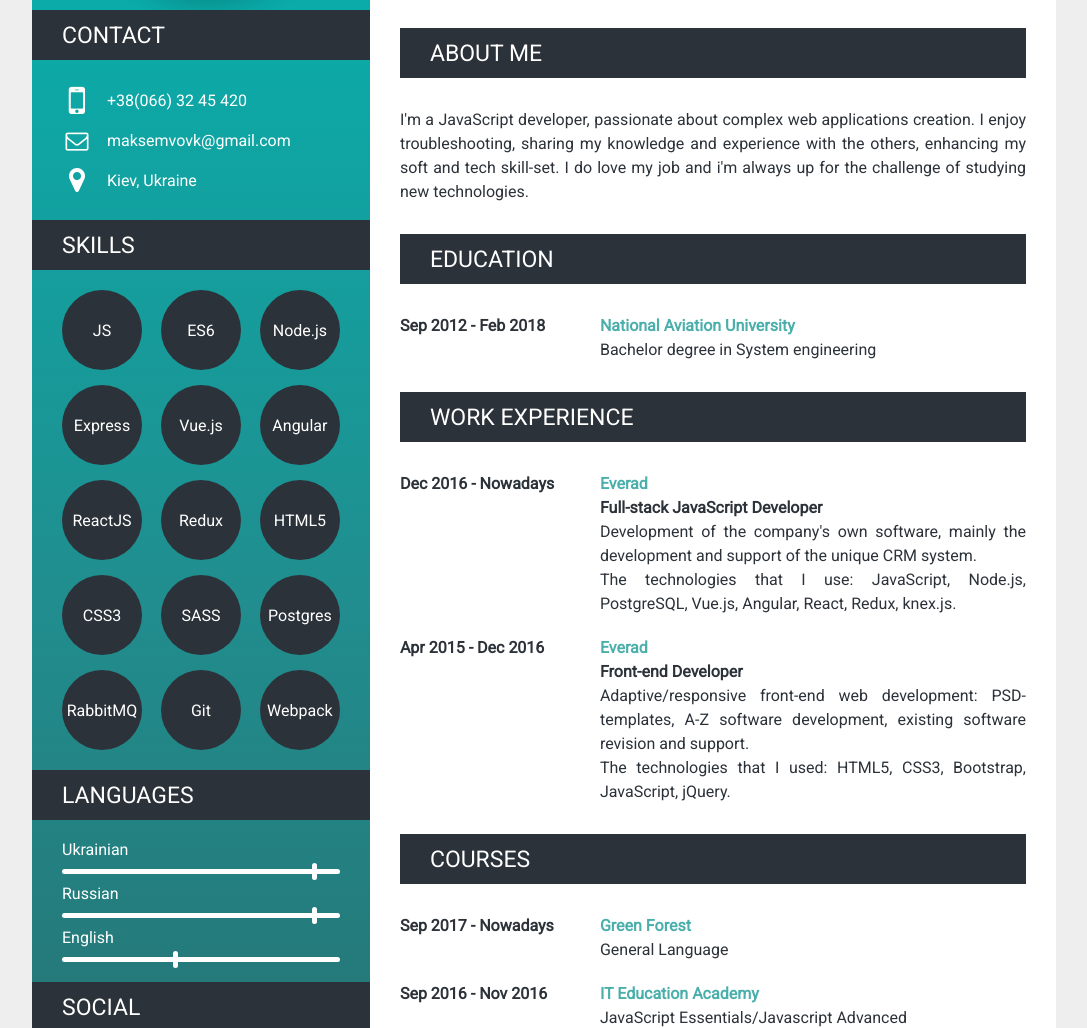
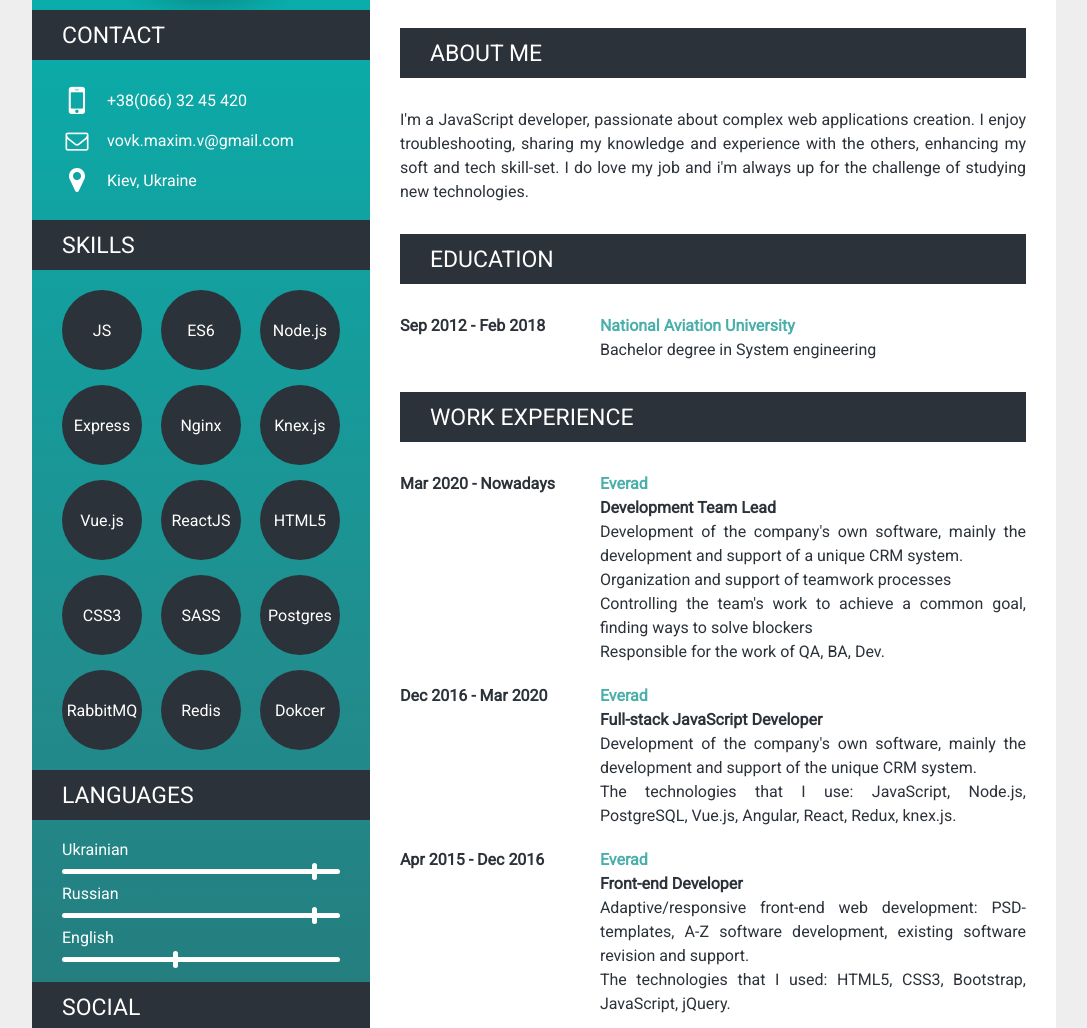
Before and after one commit to MaksimVovk/maksimvovk.github.io, a plain HTML site: page index.html in a window 1280 px wide. Shown: the part 260-1288 px from the top of the page, without its empty margins (96-1183 px from the left). Drawn offline with Linux system fonts and the light colour scheme.

Commit message:
update resume

```diff
--- a/index.html
+++ b/index.html
@@ -33,7 +33,7 @@
                 <i class="fa fa-envelope-o email" aria-hidden="true"></i>
               </div>
               <span class="text">
-                <a href="mailto:">maksemvovk@gmail.com</a>
+                <a href="mailto:">vovk.maxim.v@gmail.com</a>
               </span>
             </li>
             <li>
@@ -55,17 +55,17 @@
             <li title="ECMAScript 2015">ES6</li>
             <li title="Node.js">Node.js</li>
             <li title="Express">Express</li>
+            <li title="Redux">Nginx</li>
+            <li title="AngularJS">Knex.js</li>
             <li title="Vue.js">Vue.js</li>
-            <li title="AngularJS">Angular</li>
             <li title="ReactJS">ReactJS</li>
-            <li title="Redux">Redux</li>
             <li title="HTML5">HTML5</li>
             <li title="CSS3">CSS3</li>
             <li title="SASS">SASS</li>
             <li title="PostgreSQL">Postgres</li>
             <li title="RabbitMQ" class="no-margin">RabbitMQ</li>
-            <li title="Git" class="no-margin">Git</li>
-            <li title="Webpack" class="no-margin">Webpack</li>
+            <li title="Git" class="no-margin">Redis</li>
+            <li title="Webpack" class="no-margin">Dokcer</li>
           </ul>
         </div>
       </div>
@@ -157,7 +157,20 @@
           <ul class="info-list">
             <li>
               <div class="left">
-                <p class="year">Dec 2016 - Nowadays</p>
+                <p class="year">Mar 2020 - Nowadays</p>
+              </div>
+              <div class="right">
+                <p class="where">Everad</p>
+                <p class="item-title">Development Team Lead</p>
+                <p class="about-item">Development of the company's own software, mainly the development and support of a unique CRM system.
+                  <br>Organization and support of teamwork processes
+                  <br>Controlling the team's work to achieve a common goal, finding ways to solve blockers
+                  <br>Responsible for the work of QA, BA, Dev.</p>
+              </div>
+            </li>
+            <li>
+              <div class="left">
+                <p class="year">Dec 2016 - Mar 2020</p>
               </div>
               <div class="right">
                 <p class="where">Everad</p>
```
